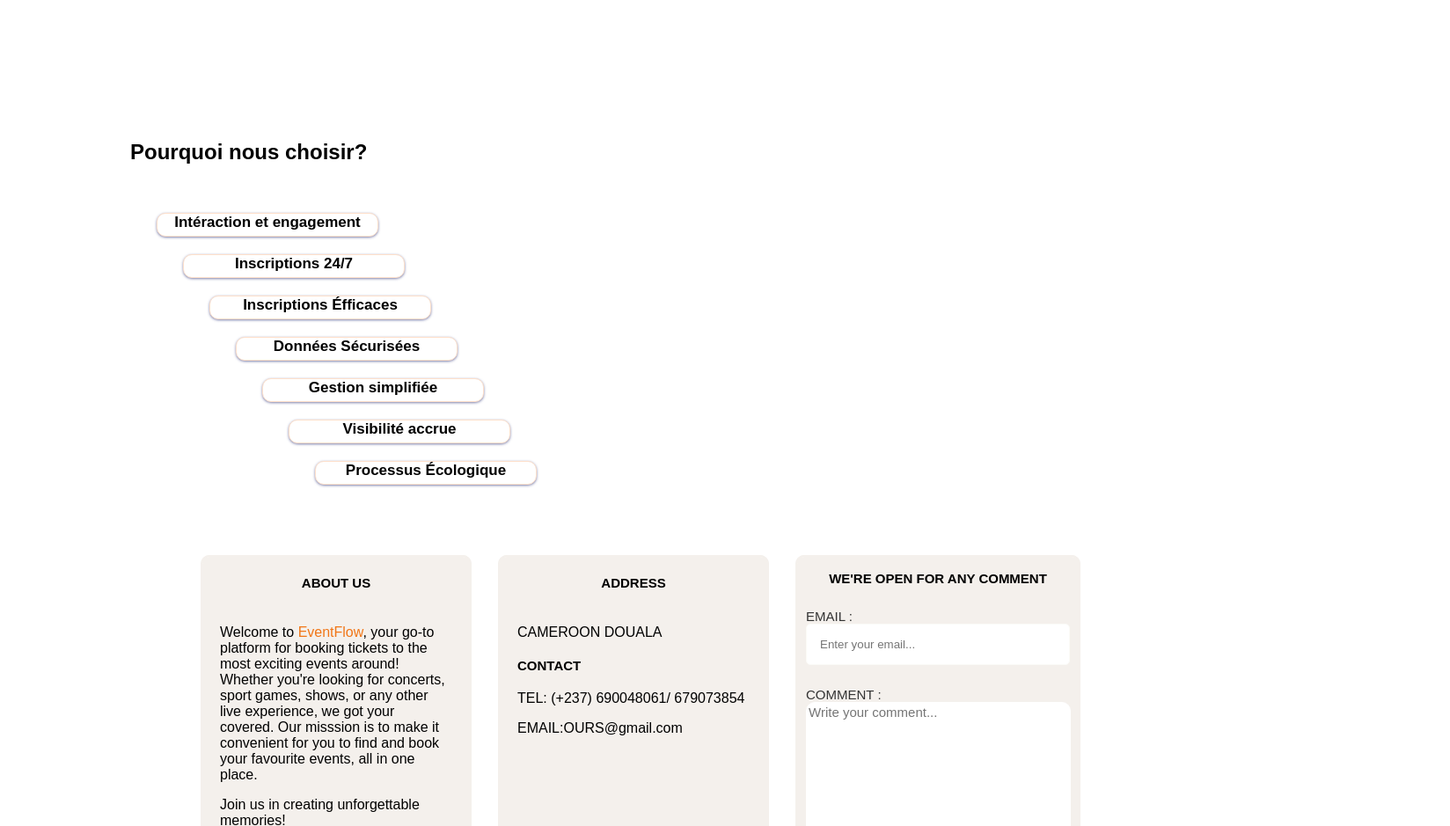
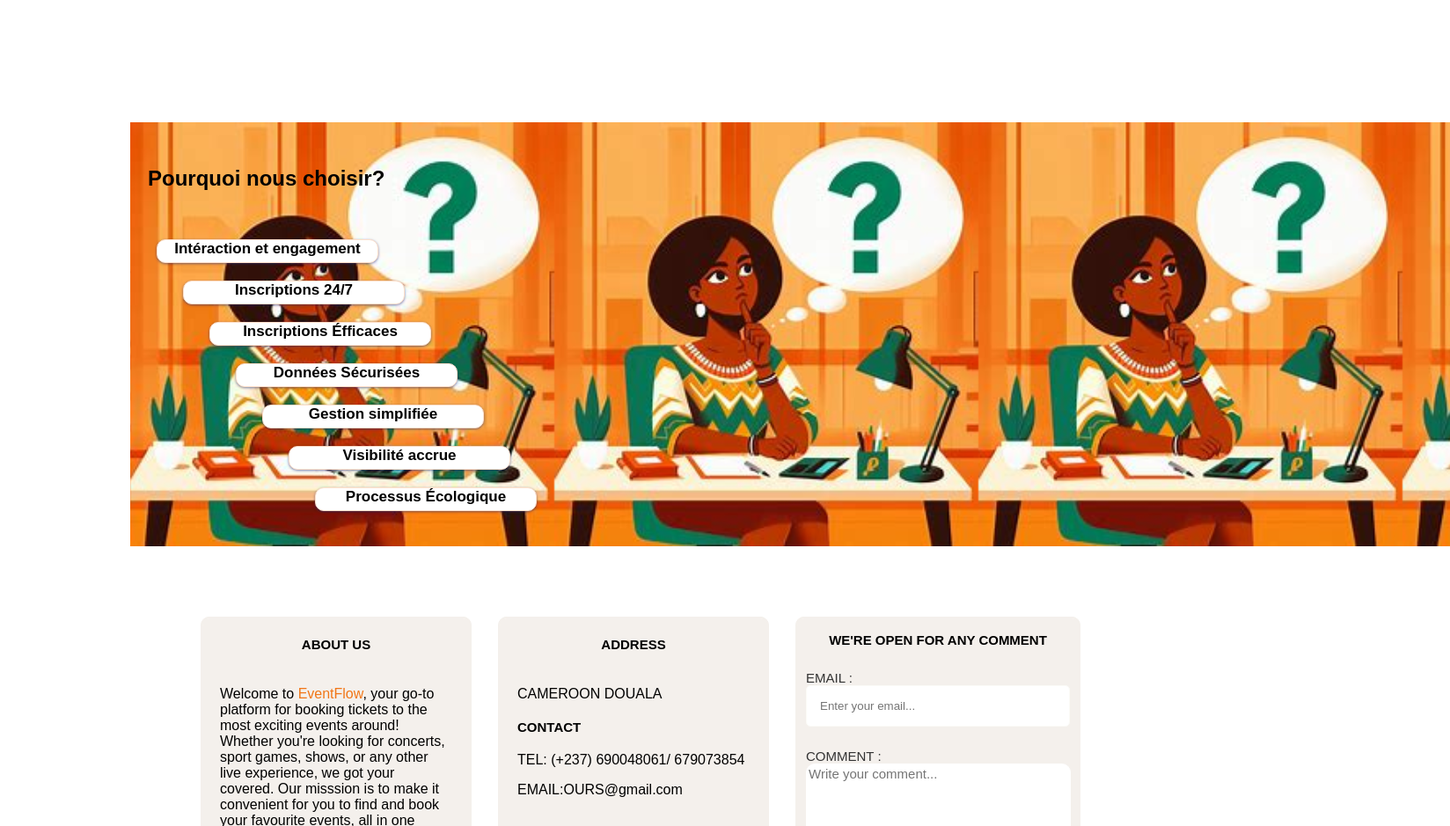
Before and after one commit to ange-ophee/eventFlow, a plain HTML site: page index.html in a window 1280 px wide. Shown: the part 1920-2859 px from the top of the page at 88% size, 1648 px wide, since content can reach past the window. Drawn offline with Linux system fonts and the light colour scheme.

Commit message:
Added background image to advantages

```diff
--- a/index.html
+++ b/index.html
@@ -261,7 +261,7 @@
     </section>
 
     <section class="advantage_site">
-        <h1 class="h1">
+        <h1 class="trust_question">
             <b>Pourquoi nous choisir?</b>
         </h1>
         <div class="advantages">
--- a/style.css
+++ b/style.css
@@ -474,8 +474,19 @@ footer{
     overflow: hidden;
 } */
 
+.advantage_site {
+    width: 1500px;
+    background-image: url("Why.jpeg");
+    background-size: contain;
+}
+
 .advantages {
-    vertical-align: middle;
+    padding-bottom: 40px;
+}
+
+.trust_question {
+    padding-top: 50px;
+    padding-left: 20px;
 }
 
 .advantage_1, .advantage_2, .advantage_3, .advantage_4, .advantage_5, .advantage_6, .advantage_7 {
```
Also changed, not shown: Why.jpeg (added).
